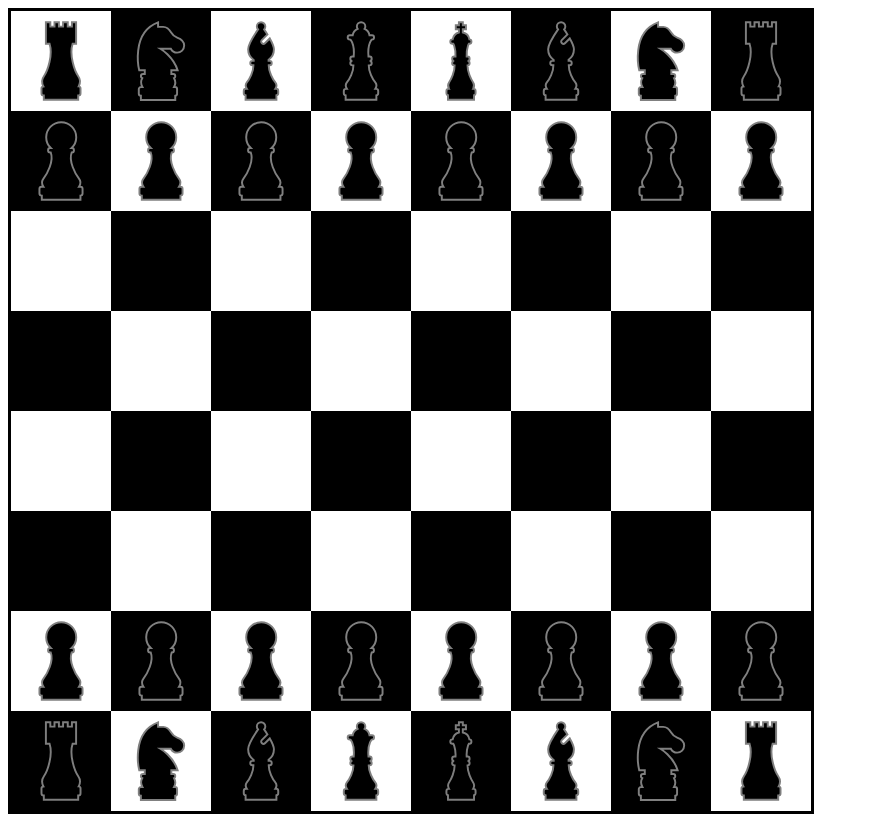
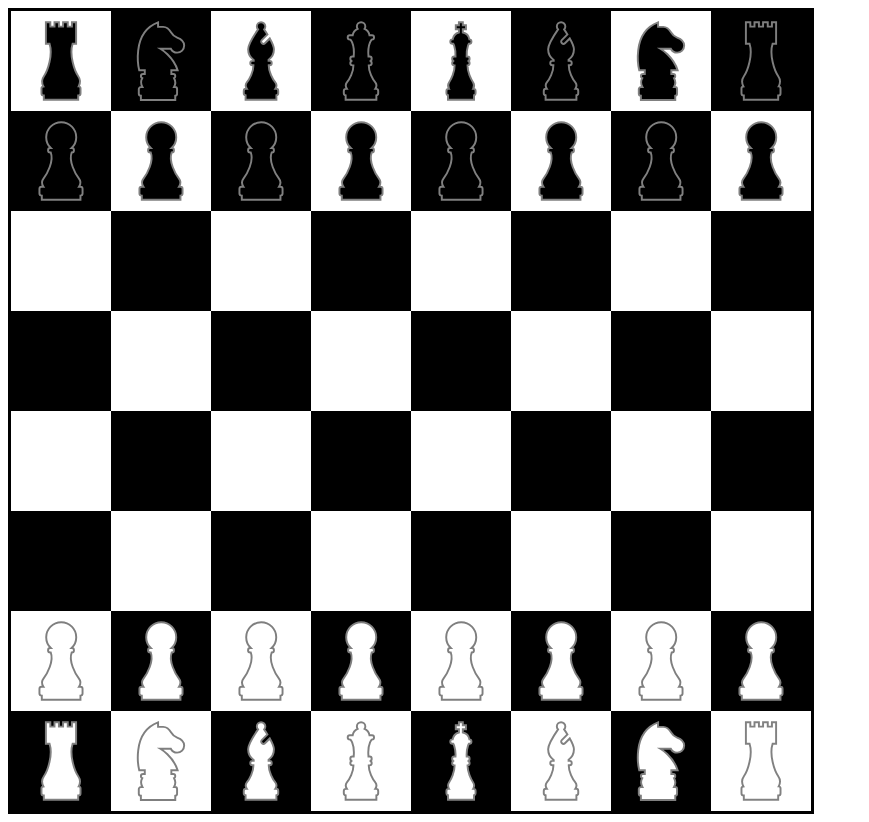
Before and after one commit to camjuresich/Chess, a React (Vite) app in the folder react-chess/: page / in a window 1280 px wide. Shown: the whole page, without its empty margins (0-869 px from the left). Built offline with nearby package versions, Linux system fonts and the light colour scheme.

Commit message:
Pieces are now able to move.

```diff
--- a/react-chess/src/App.jsx
+++ b/react-chess/src/App.jsx
@@ -1,5 +1,7 @@
-import { useState } from 'react'
+import { useState, createContext } from 'react'
 import Board from './components/Board'
+
+const BoardContext = createContext()
 function App() {
   const [boardState, setBoardState] = useState({
     a8: 'b-rook', b8: 'b-knight', c8: 'b-bishop', d8: 'b-queen', e8: 'b-king', f8: 'b-bishop', g8: 'b-knight', h8: 'b-rook',
@@ -11,8 +13,12 @@ function App() {
     a2: 'w-pawn', b2: 'w-pawn', c2: 'w-pawn', d2: 'w-pawn', e2: 'w-pawn', f2: 'w-pawn', g2: 'w-pawn', h2: 'w-pawn',
     a1: 'w-rook', b1: 'w-knight', c1: 'w-bishop', d1: 'w-queen', e1: 'w-king', f1: 'w-bishop', g1: 'w-knight', h1: 'w-rook'
   })
+
   const [currentPlayer, setCurrentPlayer] = useState('white')
   const [activePiece, setActivePiece] = useState('')
+  function grabPiece (pieceObj) {
+    return setActivePiece(prevState => pieceObj)
+  }
   /* state for the board should be passed to a board component
      it's probably necessary to have some kind of active piece
      included in the state. it may also be wise to have the
@@ -20,8 +26,12 @@ function App() {
      states into different stateful variables.
   */
   return (
-    <Board boardState={boardState}/>
+    <BoardContext.Provider value={{setActivePiece, boardState, setBoardState, activePiece}}>
+      <Board boardState={boardState}/>
+    </BoardContext.Provider>
   )
 }
 
+
 export default App
+export {BoardContext}
--- a/react-chess/src/components/Board.jsx
+++ b/react-chess/src/components/Board.jsx
@@ -1,14 +1,8 @@
 import Space from './Space' // assign an id to every position and a key(reuse the id)
-import {useState} from 'react'
+import {useContext} from 'react'
 import Piece from './Piece'
 
 export default function Board({boardState}) {
-
-    const [selectedPiece, setSelectedPiece] = useState('')
-    function grabPiece () {
-        setSelectedPiece()
-    }
-
     let color = 'white'
     const spaces = Object.keys(boardState).map((position, i) => {
         const determineColor = (index, prevColor) => {
@@ -26,9 +20,9 @@ export default function Board({boardState}) {
         }
         color = determineColor(i, color)
         return (
-        <Space color={color} handleClick={(e) => console.log(e.target)} >
+        <Space key={position} id={position} color={color} handleClick={(e) => console.log(e.target)} >
             {boardState[position] &&
-            <Piece>{boardState[position]}</Piece>
+            <Piece key={i} id={position}>{boardState[position]}</Piece>
             }
         </Space>
         )
--- a/react-chess/src/components/Piece.jsx
+++ b/react-chess/src/components/Piece.jsx
@@ -1,5 +1,8 @@
-export default function Piece({children}) {
-
+import {useContext} from 'react'
+import {BoardContext} from '../App'
+export default function Piece({children, id}) {
+    const {setActivePiece} = useContext(BoardContext)
+    // console.log(context)
     const pieces = {
         'w-rook': '../../svgs/rook-svgrepo-com.svg',
         'b-rook': '../../svgs/rook-svgrepo-com.svg',
@@ -17,6 +20,6 @@ export default function Piece({children}) {
 
     if (!pieces[children]) <p>{children}</p>
     return (
-        <img className="piece" src={pieces[children]} />
+        <img onClick={() => setActivePiece([id, children])} className={`piece ${children[0]}`} src={pieces[children]} />
     )
 }
--- a/react-chess/src/components/Space.jsx
+++ b/react-chess/src/components/Space.jsx
@@ -1,6 +1,25 @@
-export default function Space({color, children, handleClick}) {
+import { useContext } from "react"
+import { BoardContext } from "../App"
+export default function Space({color, children, handleClick, id}) {
+    const {setBoardState, activePiece, setActivePiece} = useContext(BoardContext)
+    function moveSelectedPiece(targetLocation) {
 
+        if (activePiece) {
+            setBoardState(prevBoard => {
+                return {
+                    ...prevBoard,
+                    [targetLocation]: activePiece[1],
+                    [activePiece[0]]: ''
+                }
+            })
+            setActivePiece('')
+        }
+        // if there is a selected piece
+        // and the space does not already have a piece in it(can fix this later)
+        // update the board state to move the piece to this location on the board
+
+    }
     return (
-        <div onClick={handleClick} className={`space ${color}`}>{children}</div>
+        <div id={id} onClick={() => moveSelectedPiece(id)} className={`space ${color}`}>{children}</div>
     )
 }
--- a/react-chess/src/index.css
+++ b/react-chess/src/index.css
@@ -21,3 +21,7 @@
 .piece {
     width: 80%;
 }
+
+.w {
+    filter: invert(1)
+}
```
